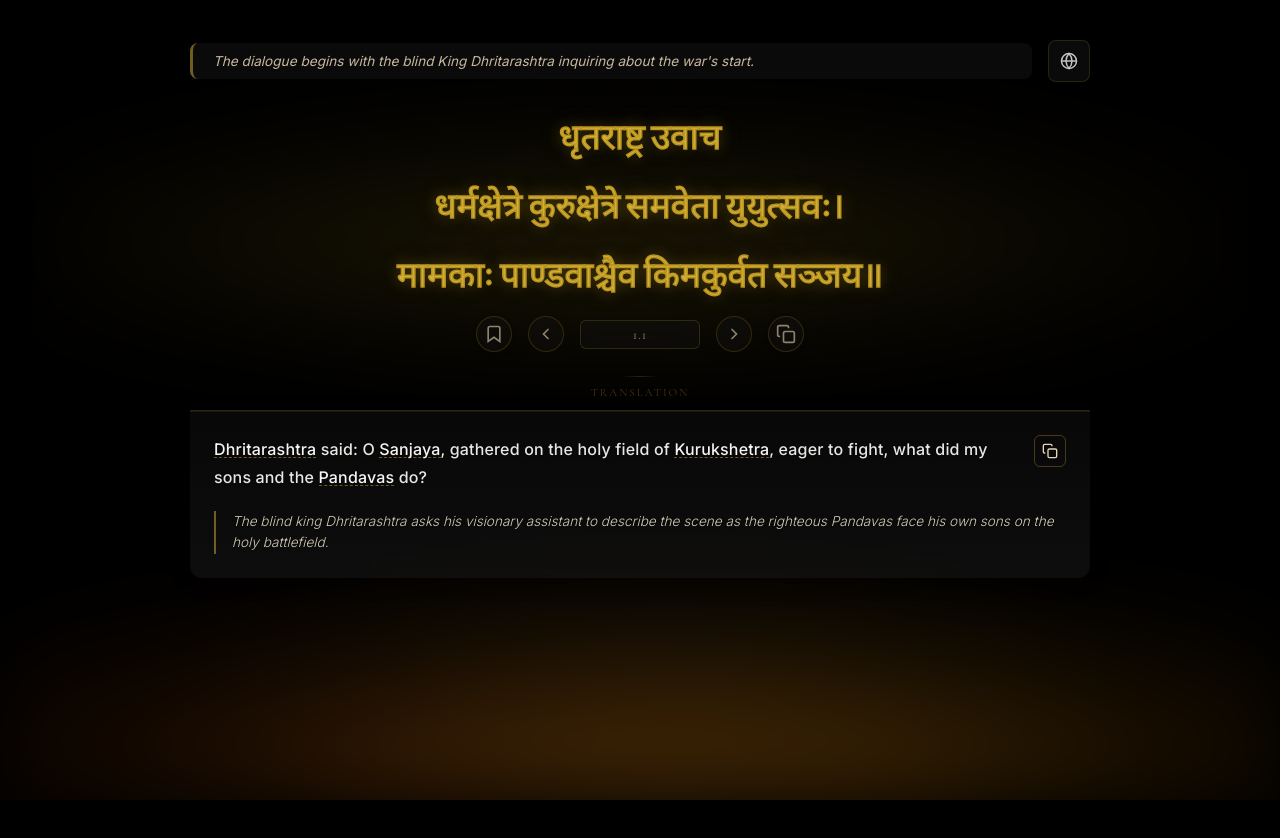
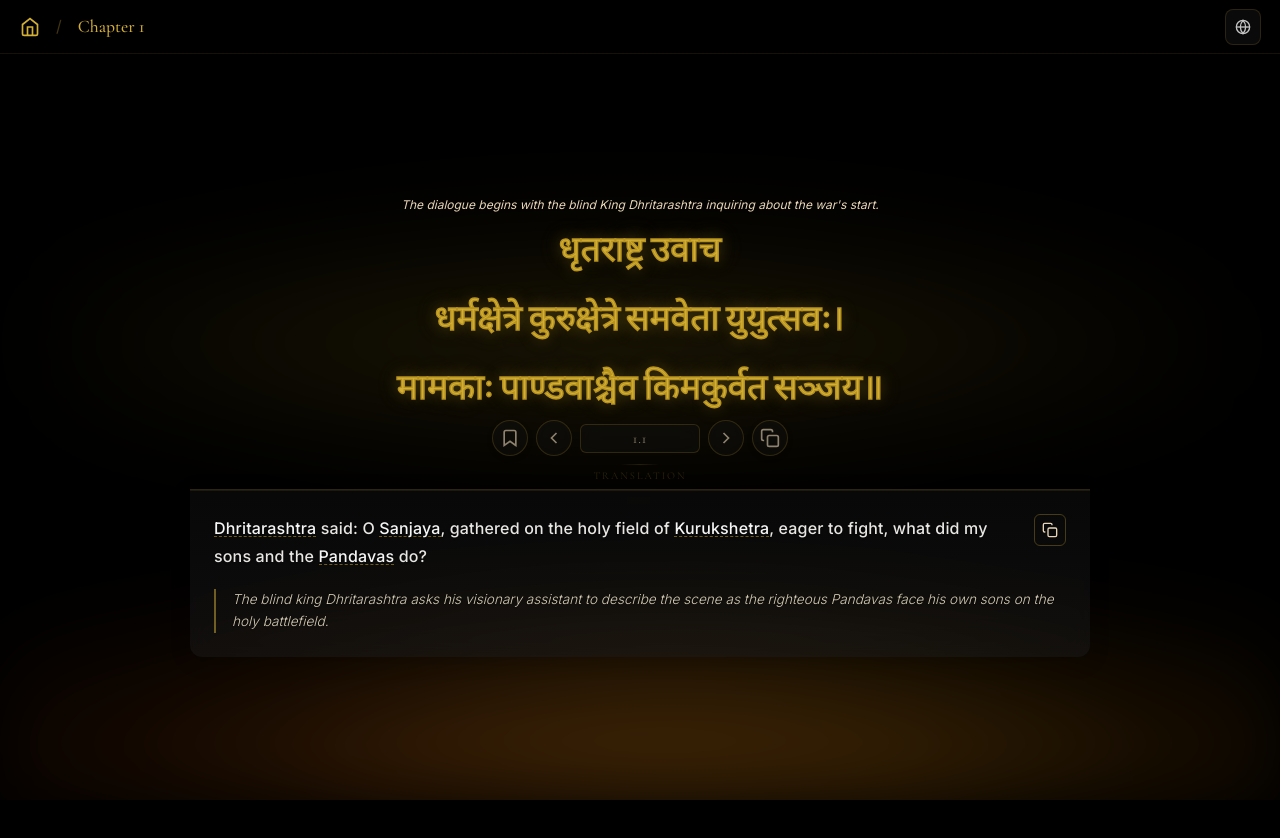
Before and after one commit to yashwant71/bhagG, a Next.js app: page /verse/1/1 in a window 1280 px wide. Shown: the top 838 px of the page. Built offline with nearby package versions, Linux system fonts and the light colour scheme.

Commit message:
feat: introduce ChapterView and VersePage components to display chapter content with language selection and word-level translation tooltips.

```diff
--- a/src/components/ChapterView.css
+++ b/src/components/ChapterView.css
@@ -31,6 +31,36 @@
 .chapter-view-container.loaded {
   opacity: 1;
   transform: translateY(0);
+}
+
+.chapter-view-nav {
+  margin-bottom: 1.5rem;
+  display: flex;
+  justify-content: flex-start;
+}
+
+.view-home-button {
+  display: flex;
+  align-items: center;
+  gap: 0.5rem;
+  background: transparent;
+  border: none;
+  color: var(--text-secondary);
+  font-family: 'Cormorant Garamond', serif;
+  font-size: 1.1rem;
+  cursor: pointer;
+  padding: 0.5rem 0;
+  opacity: 0.6;
+  transition: all 0.2s ease;
+}
+
+.view-home-button:hover {
+  opacity: 1;
+  color: var(--gold-primary);
+}
+
+.view-home-button svg {
+  opacity: 0.8;
 }
 
 .chapter-header {
--- a/src/components/VersePage.css
+++ b/src/components/VersePage.css
@@ -1,7 +1,7 @@
 .verse-page {
   min-height: 100vh;
   position: relative;
-  padding: 1.5rem 2rem;
+  padding: 0 0 1.5rem 0; /* Removed top and side padding for full-width header */
   overflow-x: hidden;
   display: flex;
   flex-direction: column;
@@ -58,7 +58,81 @@
   position: relative;
   width: 100%;
   overflow: hidden;
-  min-height: 100dvh; /* Use dynamic viewport height for mobile */
+  min-height: calc(100dvh - 50px); /* Adjust for header height */
+  flex: 1;
+}
+
+/* Page Header Styles */
+.page-header {
+  position: sticky;
+  top: 0;
+  z-index: 100;
+  display: flex;
+  align-items: center;
+  justify-content: space-between;
+  padding: 0.5rem 1rem;
+  background: rgba(0, 0, 0, 0.7);
+  backdrop-filter: blur(12px);
+  -webkit-backdrop-filter: blur(12px);
+  border-bottom: 1px solid rgba(212, 175, 55, 0.1);
+  width: 100%;
+  box-sizing: border-box;
+  height: 54px;
+}
+
+.header-left {
+  display: flex;
+  align-items: center;
+  gap: 0.75rem;
+}
+
+.header-home-button,
+.header-chapter-button {
+  background: transparent;
+  border: none;
+  color: var(--text-secondary);
+  cursor: pointer;
+  display: flex;
+  align-items: center;
+  padding: 4px;
+  border-radius: 4px;
+  transition: all 0.2s ease;
+  font-family: 'Cormorant Garamond', serif;
+  font-size: 1.1rem;
+  font-weight: 500;
+}
+
+.header-home-button:hover,
+.header-chapter-button:hover {
+  background: rgba(212, 175, 55, 0.1);
+}
+
+.header-separator {
+  color: rgba(212, 175, 55, 0.3);
+  font-size: 1rem;
+}
+
+.header-center {
+  flex: 1;
+  display: flex;
+  justify-content: center;
+  padding: 0 1rem;
+  overflow: hidden;
+}
+
+.header-right {
+  display: flex;
+  align-items: center;
+}
+
+.header-language-selector .language-selector-button {
+  width: 36px;
+  height: 36px;
+}
+
+.header-language-selector .language-selector-button svg {
+  width: 16px;
+  height: 16px;
 }
 
 .verse-container {
@@ -68,15 +142,32 @@
   margin: 0 auto;
   display: flex;
   flex-direction: column;
-  gap: 0.5rem;
-  flex: 1;
-  justify-content: center; /* Center content vertically if space permits */
-  min-height: 100dvh;
-  padding-top: 1rem;
-  padding-bottom: 50vh; /* Allow enough space at bottom to scroll Sanskrit to center */
+  min-height: calc(100dvh - 54px);
+  justify-content: center;
+  padding: 0 1rem;
   width: 100%;
   transition: transform 0.3s ease-out;
   will-change: transform;
+}
+
+.verse-focus-area {
+  display: flex;
+  flex-direction: column;
+  align-items: center;
+  width: 100%;
+  gap: 0.25rem;
+}
+
+.focused-pretext {
+  font-size: 0.75rem;
+  color: var(--text-accent);
+  opacity: 0.5;
+  font-style: italic;
+  text-align: center;
+  max-width: 85%;
+  line-height: 1.4;
+  margin-bottom: 0.25rem;
+  animation: fadeIn 1s ease-out 0.2s both;
 }
 
 /* Carousel transition styles */
@@ -112,40 +203,7 @@
   }
 }
 
-/* Pretext Section */
-.pretext-wrapper {
-  width: 100%;
-  max-width: 900px;
-  margin: 0 auto 1rem auto;
-  display: flex;
-  align-items: center;
-  gap: 1rem;
-  position: relative;
-  flex-wrap: nowrap;
-}
-
-.pretext-section {
-  flex: 1;
-  min-width: 0;
-  max-width: calc(100% - 44px);
-  padding: var(--spacing-sm) var(--spacing-xl);
-  background: var(--bg-card);
-  border-left: 3px solid var(--border-gold-strong);
-  border-radius: var(--radius-md);
-  animation: fadeInUp 0.5s ease-out 0.1s both;
-}
-
-.pretext-text {
-  font-family: 'Inter', sans-serif;
-  font-size: var(--font-md);
-  line-height: 1.5;
-  color: var(--text-accent);
-  font-style: italic;
-  opacity: 0.85;
-  word-wrap: break-word;
-  overflow-wrap: break-word;
-}
-
+/* Pretext styles (Moved to header, but kept these as fallback/utility) */
 .pretext-spacer {
   flex: 1;
 }
@@ -205,9 +263,9 @@
   background: rgba(20, 20, 20, 0.98);
   backdrop-filter: var(--blur-lg);
   border: 1px solid var(--border-gold-light);
-  border-radius: var(--radius-md);
+  border-radius: var(--radius-sm);
   box-shadow: var(--shadow-lg);
-  min-width: 140px;
+  min-width: 110px;
   z-index: var(--z-dropdown);
   animation: dropdownFadeIn 0.2s ease-out;
   overflow: hidden;
@@ -226,11 +284,11 @@
 
 .language-option {
   width: 100%;
-  padding: 0.75rem 1rem;
+  padding: 0.5rem 0.75rem;
   background: transparent;
   border: none;
   color: var(--text-primary);
-  font-size: 0.85rem;
+  font-size: 0.8rem;
   font-weight: 400;
   cursor: pointer;
   transition: all 0.2s ease;
@@ -269,10 +327,9 @@
   display: flex;
   flex-direction: column;
   align-items: center;
-  padding: 0.5rem 0 1rem 0;
+  padding: 0.25rem 0;
   position: relative;
   flex-shrink: 0;
-  min-height: 250px; /* Anchors the section visually in the viewport */
   display: flex;
   justify-content: center;
 }
@@ -596,9 +653,9 @@
   display: flex;
   align-items: center;
   justify-content: center;
-  gap: 1rem;
-  margin-top: 0.75rem;
-  margin-bottom: 0.5rem;
+  gap: 0.5rem;
+  margin-top: 0.25rem;
+  margin-bottom: 0.25rem;
   width: 100%;
 }
 
@@ -749,21 +806,21 @@
   flex-direction: column;
   gap: 0;
   position: relative;
-  margin-top: -0.5rem;
+  margin-top: 0;
 }
 
 .translation-label {
   font-family: 'Cormorant Garamond', serif;
-  font-size: 0.7rem;
-  color: rgba(212, 175, 55, 0.5);
+  font-size: 0.65rem;
+  color: rgba(212, 175, 55, 0.4);
   letter-spacing: 2px;
   text-transform: uppercase;
   text-align: center;
-  margin-bottom: 0.5rem;
-  opacity: 0.6;
+  margin-bottom: 0.25rem;
+  opacity: 0.5;
   font-weight: 300;
   position: relative;
-  padding-top: 0.5rem;
+  padding-top: 0.25rem;
 }
 
 .translation-label::after {
--- a/src/components/VersePage.jsx
+++ b/src/components/VersePage.jsx
@@ -98,6 +98,7 @@ const VersePage = () => {
   const touchStartY = useRef(null)
   const verseContainerRef = useRef(null)
   const sanskritSectionRef = useRef(null)
+  const verseFocusAreaRef = useRef(null)
 
   const chapterNum = parseInt(chapter || '1')
   // Only allow chapter 1, redirect if other chapter is accessed
@@ -134,12 +135,12 @@ const VersePage = () => {
     }
   }
 
-  // Scroll Sanskrit section into center of viewport when verse loads
+  // Scroll Verse Focus Area into center of viewport when verse loads
   useEffect(() => {
-    if (isLoaded && sanskritSectionRef.current) {
+    if (isLoaded && verseFocusAreaRef.current) {
       // Delay slightly to allow the "fall from above" animation to start
       const timer = setTimeout(() => {
-        sanskritSectionRef.current.scrollIntoView({
+        verseFocusAreaRef.current.scrollIntoView({
           behavior: 'smooth',
           block: 'center'
         })
@@ -979,42 +980,34 @@ const VersePage = () => {
         </>
       )}
 
-      <div className="verse-carousel-wrapper">
-        <div
-          ref={verseContainerRef}
-          className={`verse-container ${isTransitioning ? `swipe-${swipeDirection}` : ''} ${isEntering ? `enter-${swipeDirection}` : ''}`}
-          style={{
-            transform: isTransitioning
-              ? swipeDirection === 'left'
-                ? `translate3d(-100%, 0, 0)`
-                : swipeDirection === 'right'
-                ? `translate3d(100%, 0, 0)`
-                : 'translate3d(0, 0, 0)'
-              : isEntering
-              ? 'translate3d(0, 0, 0)'
-              : swipeOffset !== 0
-                ? `translate3d(${swipeOffset}px, 0, 0)`
-                : 'translate3d(0, 0, 0)',
-            transition: isSwiping ? 'none' : (isTransitioning || isEntering ? 'transform 0.3s cubic-bezier(0.2, 0, 0.2, 1)' : 'transform 0.3s cubic-bezier(0.2, 0, 0.2, 1)'),
-            willChange: (isSwiping || isTransitioning || isEntering) ? 'transform' : 'auto'
-          }}
-        >
-        {/* Pretext/Context and Language Selector Wrapper */}
-        <div className="pretext-wrapper" key={`pretext-${chapterVerseKey}-${animationKey}`}>
-          {verse.pretext ? (
-            <div className="pretext-section">
-              <div className={`pretext-text ${translation === 'hindi' ? 'hindi-text' : ''}`}>
-                {typeof verse.pretext === 'string'
-                  ? verse.pretext
-                  : (translation === 'english' ? verse.pretext.english : verse.pretext.hindi)
-                }
-              </div>
-            </div>
-          ) : (
-            <div className="pretext-spacer"></div>
-          )}
+      {/* Page Header */}
+      <div className="page-header">
+        <div className="header-left">
+          <button
+            className="header-home-button"
+            onClick={() => router.push('/')}
+            title="Home"
+          >
+            <svg width="20" height="20" viewBox="0 0 24 24" fill="none" stroke="currentColor" strokeWidth="2">
+              <path d="M3 9l9-7 9 7v11a2 2 0 0 1-2 2H5a2 2 0 0 1-2-2z"/>
+              <polyline points="9 22 9 12 15 12 15 22"/>
+            </svg>
+          </button>
+          <span className="header-separator">/</span>
+          <button
+            className="header-chapter-button"
+            onClick={() => router.push(`/chapter/${validChapterNum}`)}
+          >
+            Chapter {validChapterNum}
+          </button>
+        </div>
 
-          <div className="language-selector-container">
+        <div className="header-center">
+          {/* Pretext moved below header */}
+        </div>
+
+        <div className="header-right">
+          <div className="language-selector-container header-language-selector">
             <button
               className="language-selector-button"
               onClick={(e) => {
@@ -1065,8 +1058,39 @@ const VersePage = () => {
             )}
           </div>
         </div>
+      </div>
 
-        {/* Sanskrit Words Section - Primary Focus */}
+      <div className="verse-carousel-wrapper">
+        <div
+          ref={verseContainerRef}
+          className={`verse-container ${isTransitioning ? `swipe-${swipeDirection}` : ''} ${isEntering ? `enter-${swipeDirection}` : ''}`}
+          style={{
+            transform: isTransitioning
+              ? swipeDirection === 'left'
+                ? `translate3d(-100%, 0, 0)`
+                : swipeDirection === 'right'
+                ? `translate3d(100%, 0, 0)`
+                : 'translate3d(0, 0, 0)'
+              : isEntering
+              ? 'translate3d(0, 0, 0)'
+              : swipeOffset !== 0
+                ? `translate3d(${swipeOffset}px, 0, 0)`
+                : 'translate3d(0, 0, 0)',
+            transition: isSwiping ? 'none' : (isTransitioning || isEntering ? 'transform 0.3s cubic-bezier(0.2, 0, 0.2, 1)' : 'transform 0.3s cubic-bezier(0.2, 0, 0.2, 1)'),
+            willChange: (isSwiping || isTransitioning || isEntering) ? 'transform' : 'auto'
+          }}
+        >
+        <div ref={verseFocusAreaRef} className="verse-focus-area">
+          {verse.pretext && (
+            <div className={`focused-pretext ${translation === 'hindi' ? 'hindi-text' : ''}`}>
+              {typeof verse.pretext === 'string'
+                ? verse.pretext
+                : (translation === 'english' ? verse.pretext.english : verse.pretext.hindi)
+              }
+            </div>
+          )}
+
+          {/* Sanskrit Words Section - Primary Focus */}
         <div ref={sanskritSectionRef} className="sanskrit-section">
           <div className="sanskrit-words-container">
             {sanskritLines.map((line, lineIndex) => (
@@ -1176,6 +1200,7 @@ const VersePage = () => {
             </button>
           </div>
         </div>
+      </div>
 
         {/* Translation Section - In Card */}
         <div className="translation-wrapper" key={`translation-${chapterVerseKey}-${animationKey}`}>
```
Also changed, not shown: src/components/ChapterView.jsx (+15 -0 lines).
